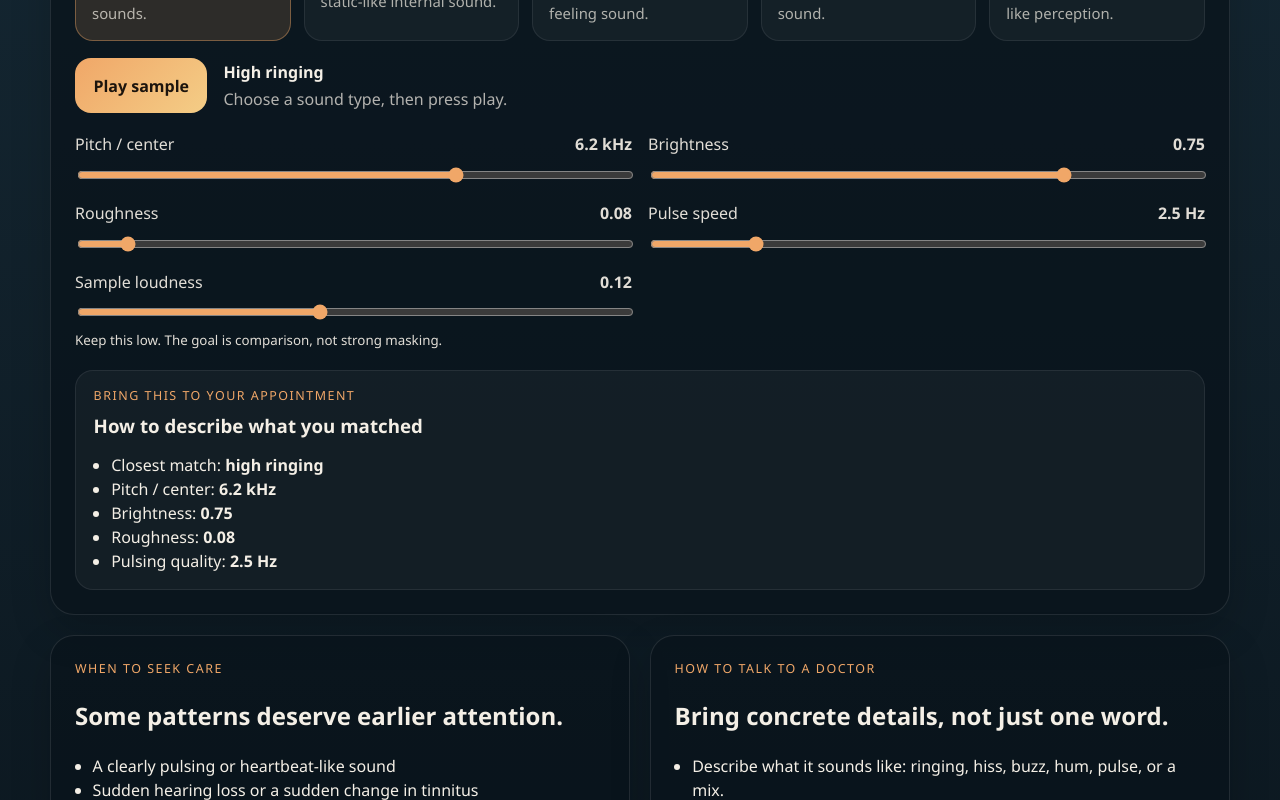
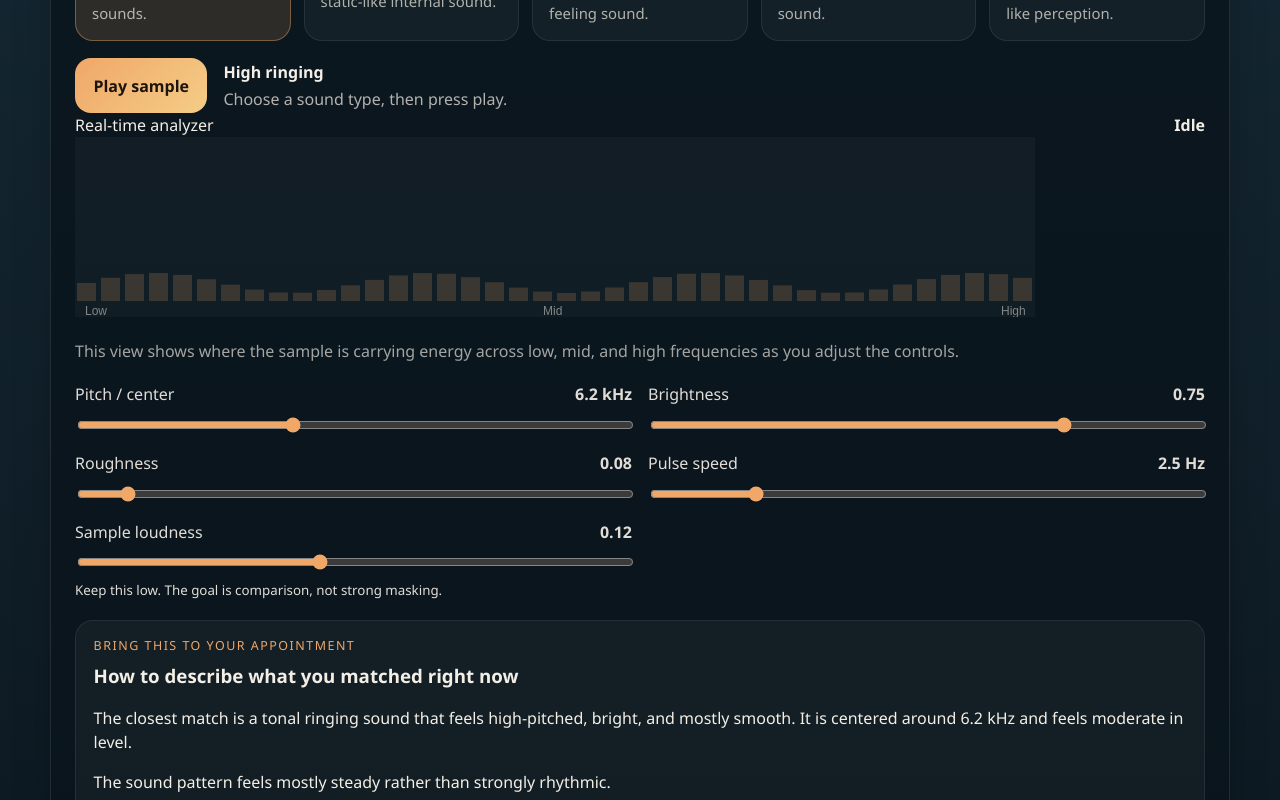
Before and after one commit to wiseguy16/TinnitusGuide, a React (Vite) app: page / in a window 1280 px wide. Shown: the part 2080-2880 px from the top of the page. Built offline with nearby package versions, Linux system fonts and the light colour scheme.

Commit message:
Refine TinnitusGuide explorer descriptions

```diff
--- a/src/App.jsx
+++ b/src/App.jsx
@@ -169,19 +169,6 @@ export default function App() {
           </ul>
         </article>
       </section>
-
-      <section className="panel appointment-panel">
-        <p className="eyebrow">Bring This Description</p>
-        <h2>A simple format you can use in an appointment</h2>
-        <div className="appointment-example">
-          <p>
-            <strong>Example:</strong> “The sound I notice is closest to a high
-            ringing tone with a little hiss mixed in. I notice it most in quiet
-            rooms and at bedtime. It seems easier to ignore when there is soft
-            background sound. It is usually steady, not pulsing.”
-          </p>
-        </div>
-      </section>
     </main>
   );
 }
--- a/src/audio/simulator.js
+++ b/src/audio/simulator.js
@@ -15,6 +15,8 @@ export class TinnitusSimulator {
   constructor() {
     this.context = null;
     this.masterGain = null;
+    this.analyser = null;
+    this.frequencyData = null;
     this.primaryOsc = null;
     this.secondaryOsc = null;
     this.noiseSource = null;
@@ -30,8 +32,15 @@ export class TinnitusSimulator {
       const AudioContextClass = window.AudioContext || window.webkitAudioContext;
       this.context = new AudioContextClass();
       this.masterGain = this.context.createGain();
+      this.analyser = this.context.createAnalyser();
+      this.analyser.fftSize = 2048;
+      this.analyser.smoothingTimeConstant = 0.91;
+      this.analyser.minDecibels = -110;
+      this.analyser.maxDecibels = -10;
+      this.frequencyData = new Uint8Array(this.analyser.frequencyBinCount);
       this.masterGain.gain.value = 0;
-      this.masterGain.connect(this.context.destination);
+      this.masterGain.connect(this.analyser);
+      this.analyser.connect(this.context.destination);
       this.noiseBuffer = createNoiseBuffer(this.context);
     }
 
@@ -186,4 +195,13 @@ export class TinnitusSimulator {
     this.masterGain.gain.linearRampToValueAtTime(0, this.context.currentTime + 0.08);
     window.setTimeout(() => this.stopNodes(), 120);
   }
+
+  getFrequencyData() {
+    if (!this.analyser || !this.frequencyData) {
+      return null;
+    }
+
+    this.analyser.getByteFrequencyData(this.frequencyData);
+    return this.frequencyData;
+  }
 }
--- a/src/components/SoundExplorer.jsx
+++ b/src/components/SoundExplorer.jsx
@@ -51,8 +51,91 @@ function formatFrequency(value) {
   return `${Math.round(value)} Hz`;
 }
 
+function describePitch(value) {
+  if (value >= 8000) return "very high-pitched";
+  if (value >= 4000) return "high-pitched";
+  if (value >= 1800) return "upper-mid";
+  if (value >= 700) return "mid-pitched";
+  if (value >= 250) return "low-mid";
+  return "low-pitched";
+}
+
+function describeBrightness(value) {
+  if (value >= 0.8) return "very bright";
+  if (value >= 0.6) return "bright";
+  if (value >= 0.4) return "balanced";
+  if (value >= 0.2) return "soft";
+  return "very soft";
+}
+
+function describeRoughness(value) {
+  if (value >= 0.75) return "highly rough or textured";
+  if (value >= 0.5) return "noticeably rough";
+  if (value >= 0.25) return "slightly rough";
+  return "mostly smooth";
+}
+
+function describePulse(params) {
+  if (params.mode !== "pulse" && params.roughness < 0.3) {
+    return "not strongly pulsing";
+  }
+
+  if (params.pulseRate >= 5) {
+    return "fast fluttering";
+  }
+
+  if (params.pulseRate >= 2.2) {
+    return "moderately pulsing";
+  }
+
+  return "slow rhythmic pulsing";
+}
+
+function buildModePhrase(mode) {
+  switch (mode) {
+    case "ring":
+      return "a tonal ringing sound";
+    case "hiss":
+      return "a hiss or static-like sound";
+    case "buzz":
+      return "a buzzing or electrical sound";
+    case "hum":
+      return "a low humming sound";
+    case "pulse":
+      return "a pulsing or thumping sound";
+    default:
+      return "an internal sound";
+  }
+}
+
+function buildDescription(params, currentMode) {
+  const pitchText = describePitch(params.frequency);
+  const brightnessText = describeBrightness(params.brightness);
+  const roughnessText = describeRoughness(params.roughness);
+  const pulseText = describePulse(params);
+  const loudnessText =
+    params.loudness >= 0.18
+      ? "more noticeable in level"
+      : params.loudness >= 0.1
+        ? "moderate in level"
+        : "relatively soft in level";
+
+  const summary = `The closest match is ${buildModePhrase(params.mode)} that feels ${pitchText}, ${brightnessText}, and ${roughnessText}. It is centered around ${formatFrequency(params.frequency)} and feels ${loudnessText}.`;
+
+  const rhythm =
+    params.mode === "pulse" || params.roughness >= 0.3
+      ? `The sound pattern is ${pulseText}, around ${params.pulseRate.toFixed(1)} cycles per second.`
+      : "The sound pattern feels mostly steady rather than strongly rhythmic.";
+
+  const doctorScript = `I matched something closest to ${currentMode.label.toLowerCase()}, around ${formatFrequency(params.frequency)}. It feels ${brightnessText} and ${roughnessText}, and it is ${pulseText}.`;
+
+  return { summary, rhythm, doctorScript };
+}
+
 export default function SoundExplorer() {
   const simulatorRef = useRef(null);
+  const canvasRef = useRef(null);
+  const animationRef = useRef(null);
   const [params, setParams] = useState(INITIAL_STATE);
   const [isPlaying, setIsPlaying] = useState(false);
   const [status, setStatus] = useState("Choose a sound type, then press play.");
@@ -67,7 +150,90 @@ export default function SoundExplorer() {
     }
   }, [params, isPlaying]);
 
+  useEffect(() => {
+    const canvas = canvasRef.current;
+    if (!canvas) {
+      return undefined;
+    }
+
+    const context = canvas.getContext("2d");
+    if (!context) {
+      return undefined;
+    }
+
+    const drawIdle = () => {
+      const { width, height } = canvas;
+      context.clearRect(0, 0, width, height);
+      context.fillStyle = "rgba(255, 255, 255, 0.03)";
+      context.fillRect(0, 0, width, height);
+      context.fillStyle = "rgba(240, 167, 104, 0.18)";
+      const bars = 40;
+      const barWidth = width / bars;
+      for (let index = 0; index < bars; index += 1) {
+        const barHeight = 18 + Math.sin(index * 0.55) * 10;
+        context.fillRect(index * barWidth + 2, height - barHeight - 16, barWidth - 5, barHeight);
+      }
+      context.fillStyle = "rgba(244, 239, 230, 0.5)";
+      context.font = "12px sans-serif";
+      context.fillText("Low", 10, height - 2);
+      context.fillText("Mid", width / 2 - 12, height - 2);
+      context.fillText("High", width - 34, height - 2);
+    };
+
+    const draw = () => {
+      const data = simulatorRef.current?.getFrequencyData();
+      const { width, height } = canvas;
+      context.clearRect(0, 0, width, height);
+      context.fillStyle = "rgba(255, 255, 255, 0.03)";
+      context.fillRect(0, 0, width, height);
+
+      if (!data || !isPlaying) {
+        drawIdle();
+        animationRef.current = window.requestAnimationFrame(draw);
+        return;
+      }
+
+      const bars = 48;
+      const usableHeight = height - 20;
+      const barWidth = width / bars;
+
+      for (let index = 0; index < bars; index += 1) {
+        const dataIndex = Math.min(
+          data.length - 1,
+          Math.floor((index / bars) ** 1.8 * data.length),
+        );
+        const magnitude = data[dataIndex] / 255;
+        const boostedMagnitude = Math.max(0, magnitude - 0.035) / 0.965;
+        const liftedMagnitude = Math.pow(boostedMagnitude, 0.44);
+        const barHeight = Math.max(4, liftedMagnitude * usableHeight * 0.92);
+        const x = index * barWidth + 2;
+        const y = usableHeight - barHeight;
+        const gradient = context.createLinearGradient(0, y, 0, usableHeight);
+        gradient.addColorStop(0, "#ffd7aa");
+        gradient.addColorStop(1, "#f0a768");
+        context.fillStyle = gradient;
+        context.fillRect(x, y, barWidth - 4, barHeight);
+      }
+
+      context.fillStyle = "rgba(244, 239, 230, 0.5)";
+      context.font = "12px sans-serif";
+      context.fillText("Low", 10, height - 2);
+      context.fillText("Mid", width / 2 - 12, height - 2);
+      context.fillText("High", width - 34, height - 2);
+      animationRef.current = window.requestAnimationFrame(draw);
+    };
+
+    draw();
+
+    return () => {
+      if (animationRef.current) {
+        window.cancelAnimationFrame(animationRef.current);
+      }
+    };
+  }, [isPlaying]);
+
   const currentMode = MODES.find((mode) => mode.value === params.mode) ?? MODES[0];
+  const description = buildDescription(params, currentMode);
 
   const applyMode = (mode) => {
     setParams((current) => ({
@@ -128,6 +294,24 @@ export default function SoundExplorer() {
         </div>
       </div>
 
+      <div className="waveform-panel">
+        <div className="field-row">
+          <span>Real-time analyzer</span>
+          <strong>{isPlaying ? "Live" : "Idle"}</strong>
+        </div>
+        <canvas
+          aria-label="Real-time analyzer"
+          className="waveform-canvas"
+          height="180"
+          ref={canvasRef}
+          width="960"
+        />
+        <p className="muted-text">
+          This view shows where the sample is carrying energy across low, mid,
+          and high frequencies as you adjust the controls.
+        </p>
+      </div>
+
       <div className="explorer-grid">
         <label className="field">
           <div className="field-row">
@@ -135,7 +319,7 @@ export default function SoundExplorer() {
             <strong>{formatFrequency(params.frequency)}</strong>
           </div>
           <input
-            max="9000"
+            max="16000"
             min="80"
             onChange={(event) =>
               setParams((current) => ({ ...current, frequency: Number(event.target.value) }))
@@ -218,14 +402,14 @@ export default function SoundExplorer() {
 
       <div className="appointment-card">
         <p className="eyebrow">Bring This To Your Appointment</p>
-        <h3>How to describe what you matched</h3>
-        <ul>
-          <li>Closest match: <strong>{currentMode.label.toLowerCase()}</strong></li>
-          <li>Pitch / center: <strong>{formatFrequency(params.frequency)}</strong></li>
-          <li>Brightness: <strong>{params.brightness.toFixed(2)}</strong></li>
-          <li>Roughness: <strong>{params.roughness.toFixed(2)}</strong></li>
-          <li>Pulsing quality: <strong>{params.pulseRate.toFixed(1)} Hz</strong></li>
-        </ul>
+        <h3>How to describe what you matched right now</h3>
+        <p>{description.summary}</p>
+        <p>{description.rhythm}</p>
+        <div className="appointment-example">
+          <p>
+            <strong>You could say:</strong> &ldquo;{description.doctorScript}&rdquo;
+          </p>
+        </div>
       </div>
     </section>
   );
```
